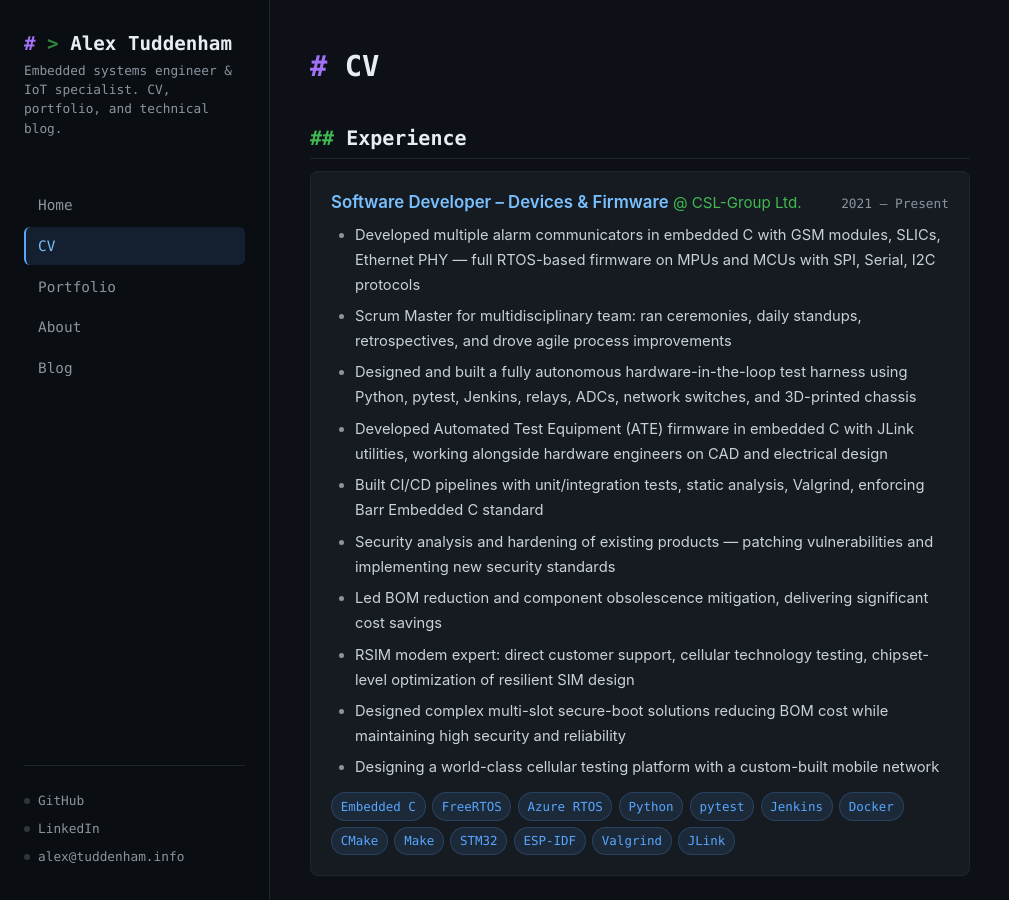
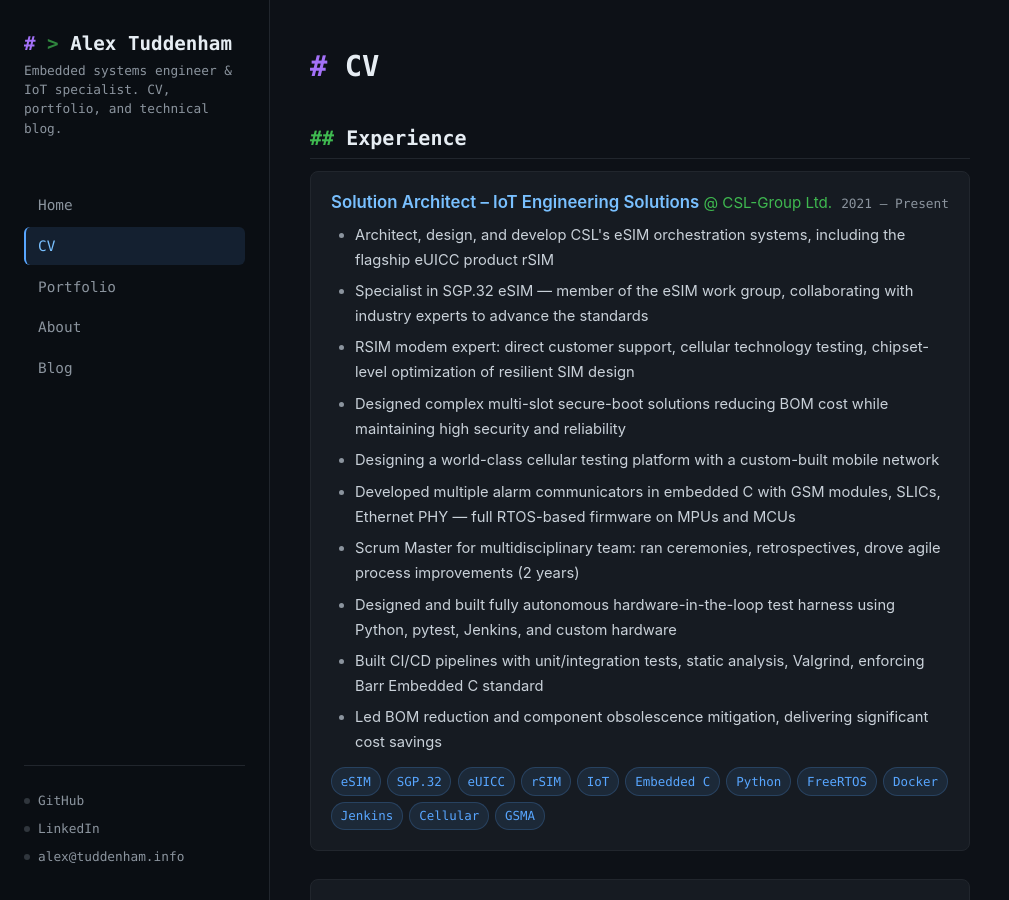
Before and after one commit to AlexsCode/AlexsCode.github.io, a Jekyll site: the page built from cv.md, in a window 1280 px wide and 900 px high. Shown: the whole window, without its empty margins (0-1009 px from the left). Built offline with Jekyll 4.4.1, drawn with Linux system fonts in a browser that asks for light colours; some of the changed text lies outside the part shown.

Commit message:
Update role to Solution Architect — eSIM/SGP.32/rSIM
- Role: Software Developer → Solution Architect – IoT Engineering Solutions
- New highlights: eSIM orchestration, rSIM, SGP.32, eSIM work group
- Skills: replaced RTOS/frameworks with eSIM & Cellular category
- Updated about.md and index.md to reflect new role

```diff
--- a/_data/experience.yml
+++ b/_data/experience.yml
@@ -1,21 +1,21 @@
 # Work experience — populated from A.Tuddenham CV 2025
 
 - company: "CSL-Group Ltd."
-  role: "Software Developer – Devices & Firmware"
+  role: "Solution Architect – IoT Engineering Solutions"
   period: "2021 – Present"
   location: ""
   highlights:
-    - "Developed multiple alarm communicators in embedded C with GSM modules, SLICs, Ethernet PHY — full RTOS-based firmware on MPUs and MCUs with SPI, Serial, I2C protocols"
-    - "Scrum Master for multidisciplinary team: ran ceremonies, daily standups, retrospectives, and drove agile process improvements"
-    - "Designed and built a fully autonomous hardware-in-the-loop test harness using Python, pytest, Jenkins, relays, ADCs, network switches, and 3D-printed chassis"
-    - "Developed Automated Test Equipment (ATE) firmware in embedded C with JLink utilities, working alongside hardware engineers on CAD and electrical design"
-    - "Built CI/CD pipelines with unit/integration tests, static analysis, Valgrind, enforcing Barr Embedded C standard"
-    - "Security analysis and hardening of existing products — patching vulnerabilities and implementing new security standards"
-    - "Led BOM reduction and component obsolescence mitigation, delivering significant cost savings"
+    - "Architect, design, and develop CSL's eSIM orchestration systems, including the flagship eUICC product rSIM"
+    - "Specialist in SGP.32 eSIM — member of the eSIM work group, collaborating with industry experts to advance the standards"
     - "RSIM modem expert: direct customer support, cellular technology testing, chipset-level optimization of resilient SIM design"
     - "Designed complex multi-slot secure-boot solutions reducing BOM cost while maintaining high security and reliability"
     - "Designing a world-class cellular testing platform with a custom-built mobile network"
-  tech: ["Embedded C", "FreeRTOS", "Azure RTOS", "Python", "pytest", "Jenkins", "Docker", "CMake", "Make", "STM32", "ESP-IDF", "Valgrind", "JLink"]
+    - "Developed multiple alarm communicators in embedded C with GSM modules, SLICs, Ethernet PHY — full RTOS-based firmware on MPUs and MCUs"
+    - "Scrum Master for multidisciplinary team: ran ceremonies, retrospectives, drove agile process improvements (2 years)"
+    - "Designed and built fully autonomous hardware-in-the-loop test harness using Python, pytest, Jenkins, and custom hardware"
+    - "Built CI/CD pipelines with unit/integration tests, static analysis, Valgrind, enforcing Barr Embedded C standard"
+    - "Led BOM reduction and component obsolescence mitigation, delivering significant cost savings"
+  tech: ["eSIM", "SGP.32", "eUICC", "rSIM", "IoT", "Embedded C", "Python", "FreeRTOS", "Docker", "Jenkins", "Cellular", "GSMA"]
 
 - company: "Personal Project"
   role: "Mobile Network Latency Monitor"
--- a/_data/skills.yml
+++ b/_data/skills.yml
@@ -16,13 +16,13 @@ languages_familiar:
   - VHDL
   - Ansible
 
-rtos_and_frameworks:
-  - FreeRTOS
-  - Azure RTOS (ThreadX)
-  - ESP-IDF
-  - STM32 HAL
-  - MBed OS
-  - QT
+esim_and_cellular:
+  - SGP.32 eSIM
+  - eUICC (rSIM)
+  - GSMA Standards
+  - eSIM Orchestration
+  - Cellular (2G/3G/4G/5G)
+  - Modem Integration
 
 hardware:
   - ARM Cortex-M (STM32F0, STM32H7)
--- a/about.md
+++ b/about.md
@@ -6,11 +6,11 @@ permalink: /about/
 
 # About Me
 
-Embedded software engineer with a broad technical skillset spanning firmware, hardware, testing, and CI/CD. I build things that live at the intersection of software and physical hardware — from bare-metal MCU firmware to fully autonomous test harnesses.
+Solution Architect in CSL's IoT Engineering Solutions team. I architect, design, and develop eSIM orchestration systems — including our flagship eUICC product, **rSIM**.
 
-Currently at **CSL-Group** as a Software Developer in Devices & Firmware, where I develop RTOS-based alarm communicators, design secure-boot solutions, build CI/CD pipelines, and serve as the team's modem and cellular expert. Also the team's Scrum Master for 2 years — because good process makes good code.
+Specialist in **SGP.32 eSIM** and active member of the **eSIM work group**, collaborating with industry experts to push GSMA standards forward. My work spans the full stack: from low-level modem integration and cellular protocol deep-dives to orchestration platforms and secure element architecture.
 
-I'm always chasing the next hard problem and the next technique to master. TDD, Rust, LLMs, cellular protocol deep-dives — if it's challenging and under-documented, I'm interested.
+Previously led firmware development on RTOS-based alarm communicators, built autonomous HIL test harnesses, and served as Scrum Master. Always chasing the next hard problem.
 
 ---
 
```
Also changed, not shown: other parts of about.md (+1 -5 lines), index.md (+5 -11 lines).
